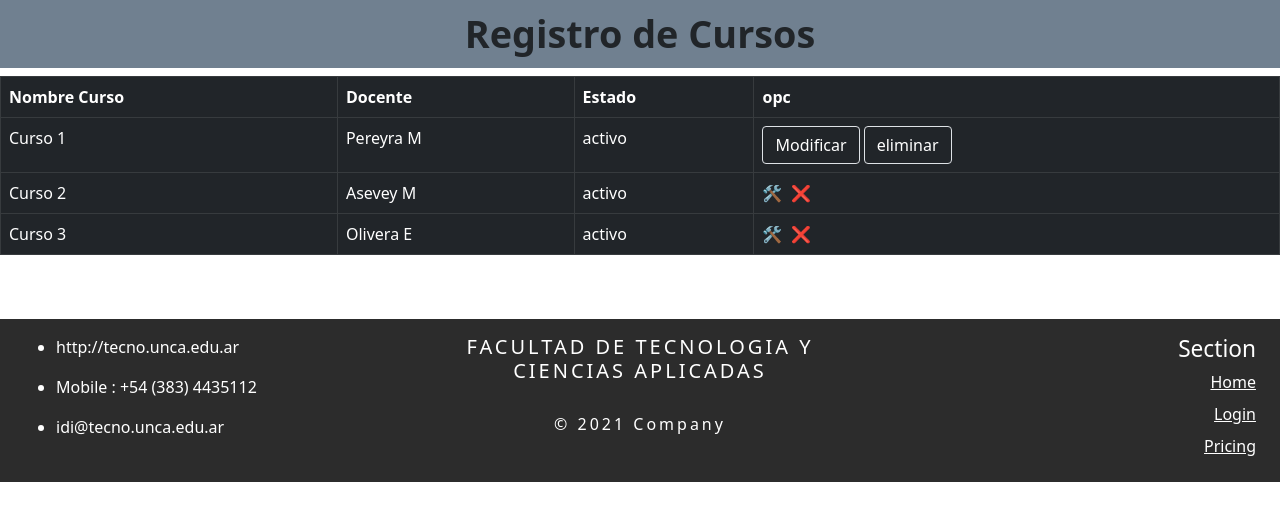
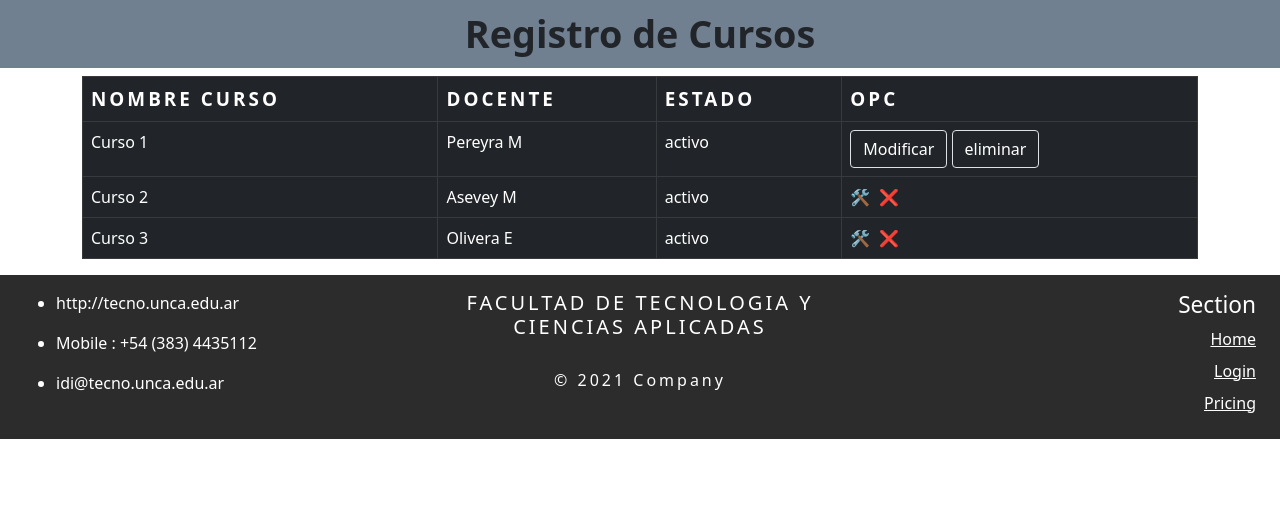
Before and after one commit to luisgm21/2021TP3Progra3, a Python web app: template TP2/templates/tablaCursos.html in a window 1280 px wide. Shown: the part 72-593 px from the top of the page. Run offline with Jinja, Linux system fonts and the light colour scheme; the template is opened without the code that fills it, so the values that code supplies are empty.

Commit message:
correcion en form row y tablas

```diff
--- a/TP2/public/css/styles.css
+++ b/TP2/public/css/styles.css
@@ -1,17 +1,13 @@
 nav li{
     display: inline;
 }
-table {
-  margin: auto;
-  width: 65%;
+table thead{
+  text-transform: uppercase;
+  letter-spacing: 3px;
+  font-size: 5mm;
+
 }
-th, td {
-    padding: 15px;
-    text-align: left;
-}
-th, .primera{
-    background-color: lightblue;
-}
+
 
 /* textarea{
     resize: none;
--- a/TP2/templates/tablaCursos.html
+++ b/TP2/templates/tablaCursos.html
@@ -46,35 +46,43 @@
       </nav>
 </header>
   <h1>Registro de Cursos</h1>
-  <div class="table-responsive">
+  <div class="container">
+    <div class="table-responsive-lg">
       <table class="table-dark table-hover; table table-bordered"  >
+        <thead>
           <tr >
-        <th>Nombre Curso</th>
-        <th>Docente</th>
-        <th>Estado</th>
-        <th>opc</th>
+            <th scope="col">Nombre Curso</th>
+            <th scope="col">Docente</th>
+            <th scope="col">Estado</th>
+            <th scope="col">opc</th>
           </tr>
+        </thead>
+        <tbody>
           <tr>
-        <td class="primera">Curso 1</td>
+            <td scope="row">Curso 1</td>
             <td>Pereyra M</td>
             <td >activo</td>
             <!-- <td>🛠 &nbsp;❌</td> -->
             <td ><button type="button" class="btn btn-dark border" > Modificar</button>  <button type="button"  class="btn btn-dark border"> eliminar</button></td>
           </tr>
+
           <tr>
-          <td class="primera">Curso 2</td>
+              <td scope="row">Curso 2</td>
               <td>Asevey M</td>
               <td>activo</td>
               <td>🛠 &nbsp;❌</td>
           </tr>
           <tr>
-          <td class="primera">Curso 3</td>
+              <td scope="row">Curso 3</td>
               <td>Olivera E</td>
               <td>activo</td>
               <td>🛠 &nbsp;❌</td>
           </tr>
-    </table><br><br>
+        </tbody>
+      </table>
     </div>
+  </div>
+
 
   <div class="container-fluid" id="footer">
     <footer class="row row-cols-3 py-3">
```
Also changed, not shown: TP2/templates/estadocurso.html (+20 -13 lines), TP2/templates/formcrearcurso.html (+27 -19 lines), TP2/templates/inscripcion.html (+12 -5 lines). Lines whose indentation alone changed are shown as unchanged.
